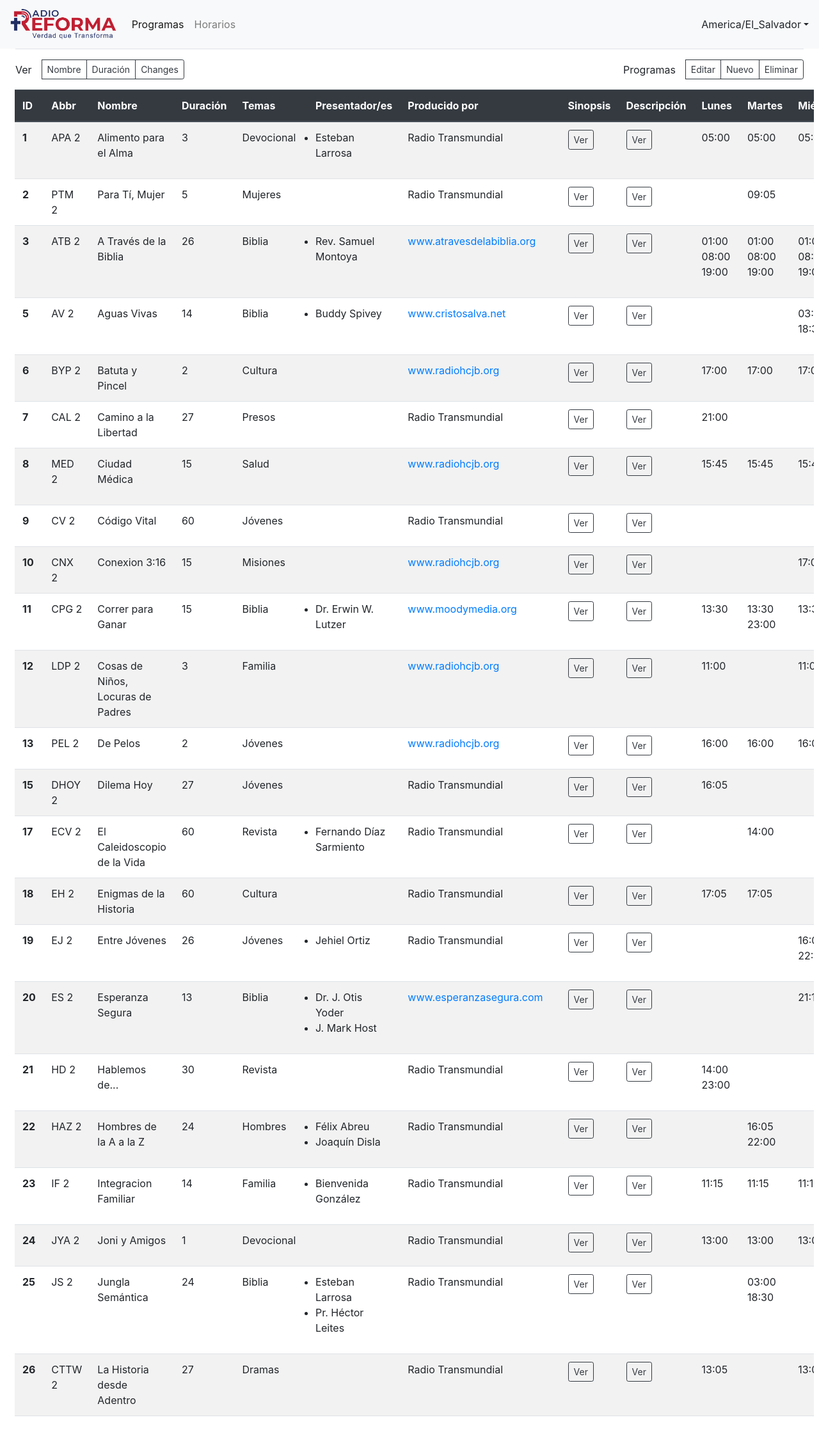
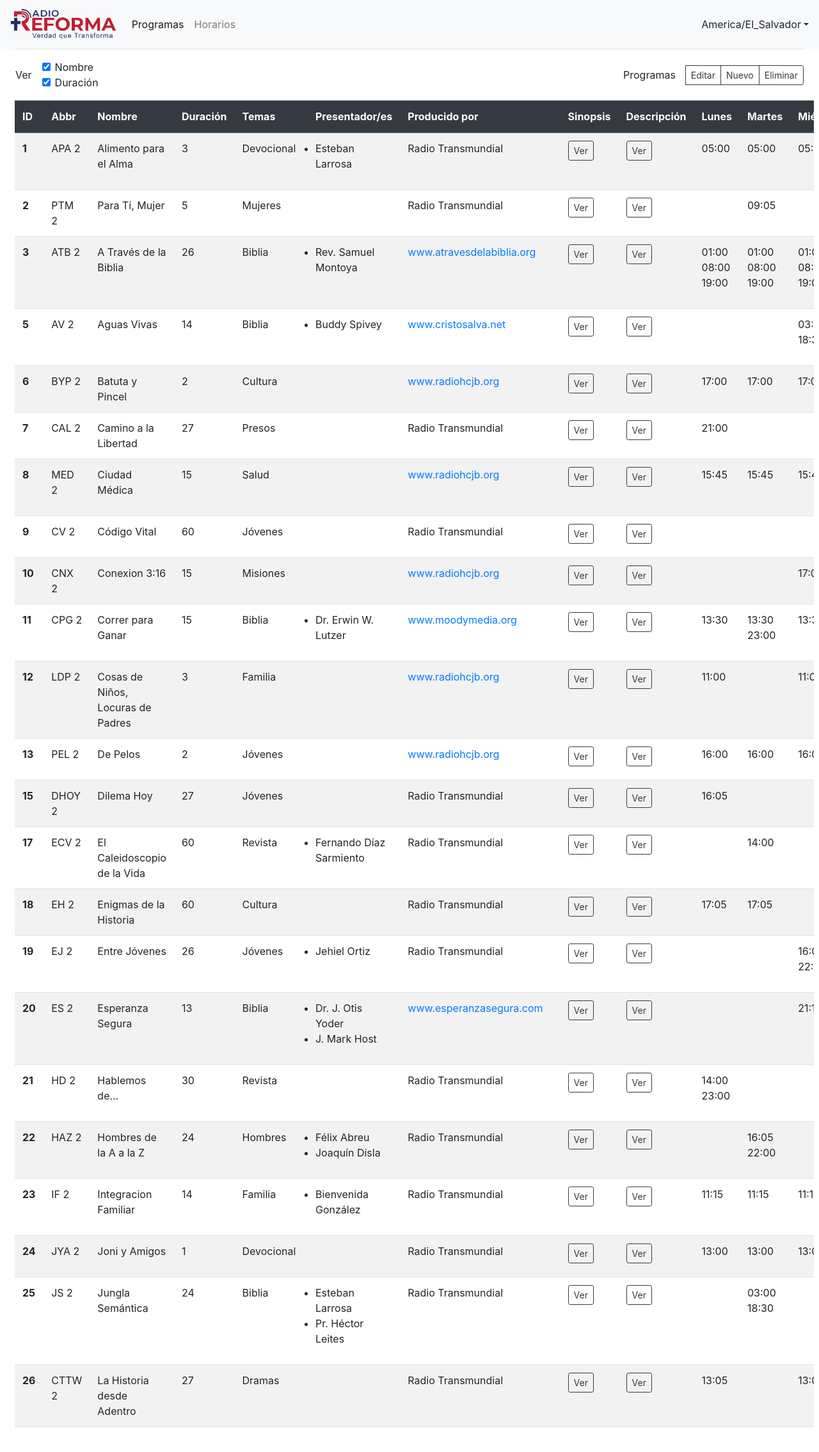
Before and after one commit to Exkywor/RadioReformaWebDB, a Flask app: page / in a window 1280 px wide. Shown: the top 2270 px of the page at 64% size. Run offline with Flask 2, Linux system fonts and the light colour scheme; data comes from the database, SQL or seed files in the repository; some libraries are stand-ins or nearby versions.

Commit message:
Set things up for toggling columns. Added prototype for two columns

```diff
--- a/templates/index.html
+++ b/templates/index.html
@@ -7,9 +7,17 @@
       <!-- Filter columns -->
       <div class="btn-group mr-auto align-items-center" role="group" aria-label="Filter buttons">
         <span class="mr-3">Ver</span>
-        <button class='btn btn-outline-dark btn-sm'>Nombre</button>
-        <button class='btn btn-outline-dark btn-sm'>Duración</button>
-        <button class='btn btn-outline-dark btn-sm'>Changes</button>
+        <form class="form" id="toggleColumns">
+          <div class="form-check">
+            <input class="form-check-input" type="checkbox" id="colName" checked="checked">
+            <label class="form-check-label" for="toggleName">Nombre</label>
+          </div>
+          <div class="form-check">
+            <input class="form-check-input" type="checkbox" id="colLength" checked="checked">
+            <label class="form-check-label" for="toggleLength">Duración</label>
+          </div>
+        </form>
+
       </div>
       <!-- Modify programs -->
       <div class="btn-group align-items-center" role="group" aria-label="Modify group">
@@ -65,26 +73,26 @@
           // We create the row with the non-iterable information of the program
           document.querySelector("tbody").innerHTML +=
             "<tr id=program" + programs[program].programID + " onclick='selectProgram(" + programs[program].programID + ")'>" +
-              "<th scope='row'>" + programs[program].programID + "</th>" +
-              "<td>" + programs[program].streamID + "</td>" +
-              "<td>" + programs[program].name + "</td>" +
-              "<td>" + programs[program].length + "</td>" +
-              "<td>" + programs[program].topics + "</td>" +
-              "<td id=presenters" + program + "></td>" +
-              "<td>" + producer + "</td>" +
-              "<td id=synopsis" + program + ">" +
+              "<th class='colProgramID' scope='row'>" + programs[program].programID + "</th>" +
+              "<td class='colStreamID'>" + programs[program].streamID + "</td>" +
+              "<td class='colName'>" + programs[program].name + "</td>" +
+              "<td class='colLength'>" + programs[program].length + "</td>" +
+              "<td class='colTopics'>" + programs[program].topics + "</td>" +
+              "<td class='colPresenters' id=presenters" + program + "></td>" +
+              "<td class='colAuthor'>" + producer + "</td>" +
+              "<td class='colDescriptionShort' id=synopsis" + program + ">" +
                 `<button class='btn btn-outline-dark btn-sm' onclick=toggleDescriptions('synopsis${program}')>Ver</button>` +
               "</td>" +
-              "<td id=description" + program + ">" +
+              "<td class='colDescriptionLong' id=description" + program + ">" +
                 `<button class='btn btn-outline-dark btn-sm' onclick=toggleDescriptions('description${program}')>Ver</button>` +
               "</td>" +
-              "<td id=monday" + program + "></td>" +
-              "<td id=tuesday" + program + "></td>" +
-              "<td id=wednesday" + program + "></td>" +
-              "<td id=thursday" + program + "></td>" +
-              "<td id=friday" + program + "></td>" +
-              "<td id=saturday" + program + "></td>" +
-              "<td id=sunday" + program + "></td>"
+              "<td class='colMonday' id=monday" + program + "></td>" +
+              "<td class='colTuesday' id=tuesday" + program + "></td>" +
+              "<td class='colWednesday' id=wednesday" + program + "></td>" +
+              "<td class='colThursday' id=thursday" + program + "></td>" +
+              "<td class='colFriday' id=friday" + program + "></td>" +
+              "<td class='colSaturday' id=saturday" + program + "></td>" +
+              "<td class='colSunday' id=sunday" + program + "></td>"
             + "</tr>"
 
           // We are gonna add the elements that are iterable or dependant on certain conditions
@@ -206,5 +214,11 @@
       if (forms["editing"]) editProgram(id);
       else if (forms["delete"]) deleteProgram(id);
     }
+
+    // Hides or shows columns
+    $("#toggleColumns").on('change', 'input[type=checkbox]', function() {
+      let column = $(this).attr('id');
+      $(`.${column}`).toggle();
+    })
   </script>
 {% endblock %}
--- a/templates/snippets/programsDisplay.html
+++ b/templates/snippets/programsDisplay.html
@@ -2,22 +2,22 @@
   <table class="table table-striped table-hover">
     <thead class="thead-dark">
       <tr>
-        <th scope="col">ID</th>
-        <th scope="col">Abbr</th>
-        <th scope="col">Nombre</th>
-        <th scope="col">Duración</th>
-        <th scope="col">Temas</th>
-        <th scope="col">Presentador/es</th>
-        <th scope="col">Producido por</th>
-        <th scope="col">Sinopsis</th>
-        <th scope="col">Descripción</th>
-        <th scope="col">Lunes</th>
-        <th scope="col">Martes</th>
-        <th scope="col">Miércoles</th>
-        <th scope="col">Jueves</th>
-        <th scope="col">Viernes</th>
-        <th scope="col">Sábado</th>
-        <th scope="col">Domingo</th>
+        <th class="colProgramID" scope="col">ID</th>
+        <th class="colStreamID" scope="col">Abbr</th>
+        <th class="colName" scope="col">Nombre</th>
+        <th class="colLength" scope="col">Duración</th>
+        <th class="colTopics" scope="col">Temas</th>
+        <th class="colPresenters" scope="col">Presentador/es</th>
+        <th class="colAuthor" scope="col">Producido por</th>
+        <th class="colDescriptionShort" scope="col">Sinopsis</th>
+        <th class="colDescriptionLong" scope="col">Descripción</th>
+        <th class="colMonday" scope="col">Lunes</th>
+        <th class="colTuesday" scope="col">Martes</th>
+        <th class="colWednesday" scope="col">Miércoles</th>
+        <th class="colThursday" scope="col">Jueves</th>
+        <th class="colFriday" scope="col">Viernes</th>
+        <th class="colSaturday" scope="col">Sábado</th>
+        <th class="colSunday" scope="col">Domingo</th>
       </tr>
     </thead>
     <tbody>
```
